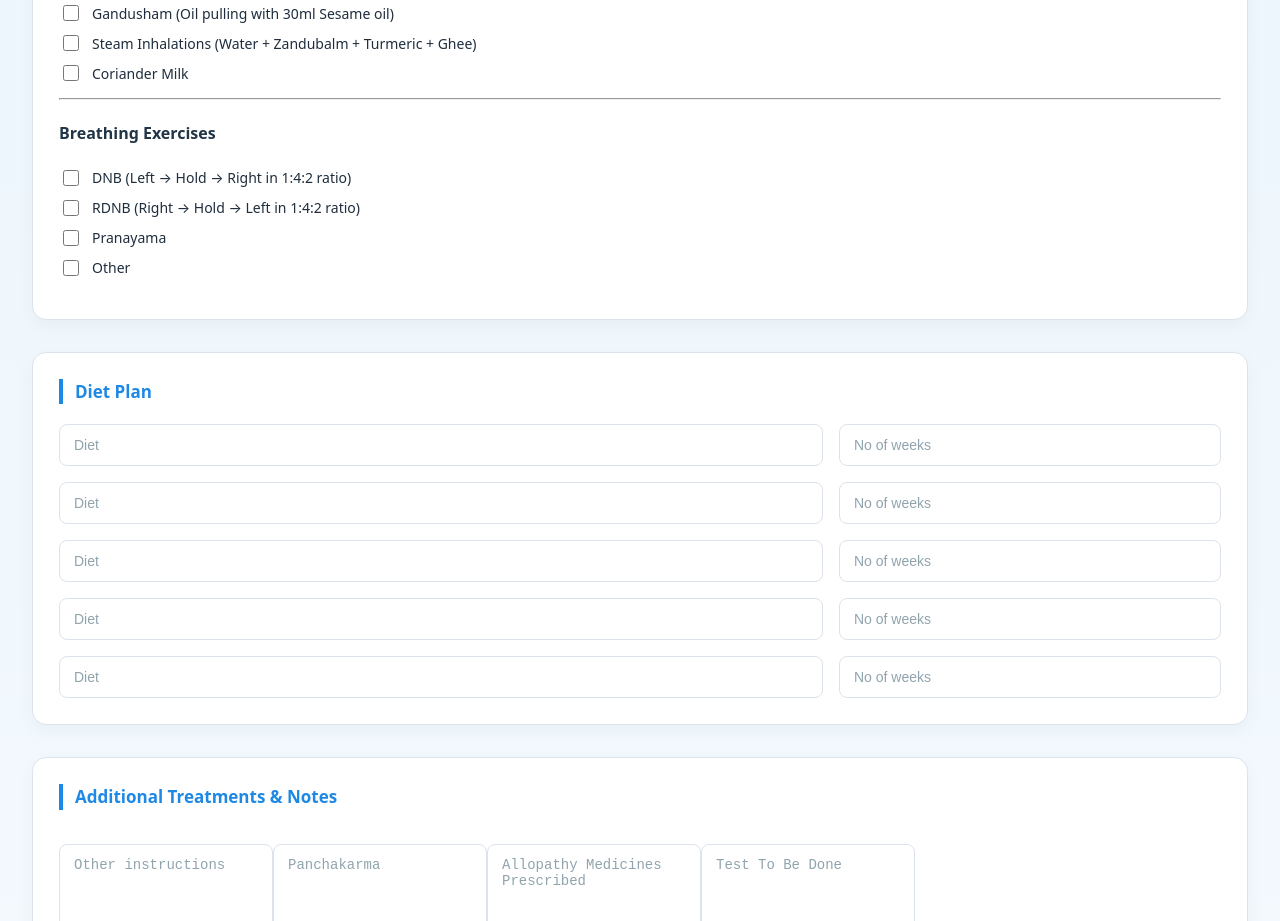
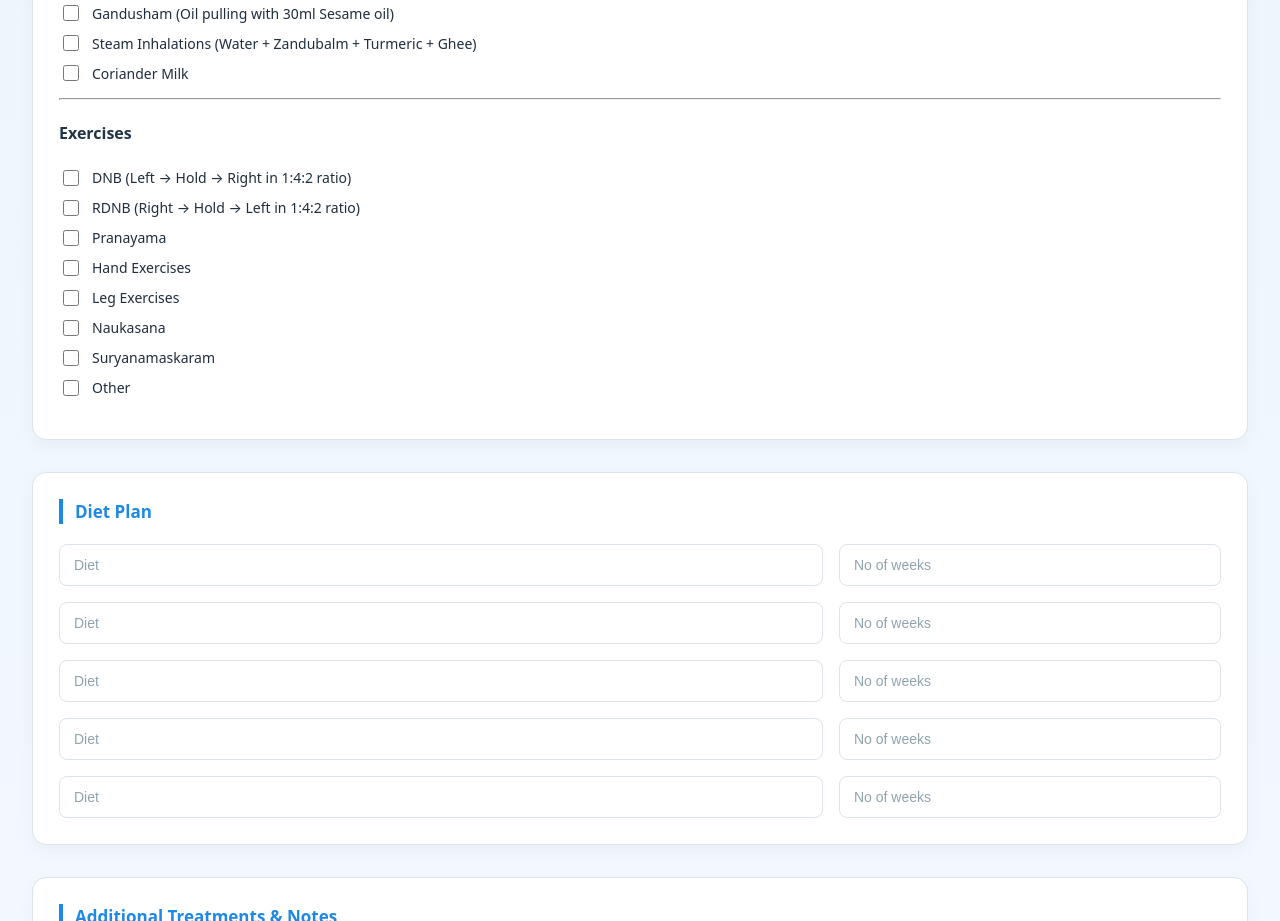
Before and after one commit to Pawankumar-01/prescription_app, a React (Vite) app: page / in a window 1280 px wide. Shown: the part 1900-2821 px from the top of the page. Built offline with nearby package versions, Linux system fonts and the light colour scheme.

Commit message:
updated excercies and layout

```diff
--- a/src/App.css
+++ b/src/App.css
@@ -244,12 +244,12 @@
 /* PAGE */
 .print-root .page {
   width: 210mm;
-  height: 300mm;
+  min-height: 297mm;
   padding: 10mm;
   box-sizing: border-box;
 
   position: relative;
-  overflow: hidden;
+  overflow: visible;
 }
 
 
@@ -258,6 +258,7 @@
   display: flex;
   justify-content: space-between;
   align-items: center;
+  gap: 4mm;
 }
 
 .print-root .logo {
@@ -265,8 +266,33 @@
 }
 
 .print-root .contact {
-  font-size: 11px;
+  font-size: 8px;
   text-align: right;
+  line-height: 1.45;
+  flex: 0 0 44mm;
+}
+
+.print-root .hospital-details {
+  flex: 1;
+  color: #55739b;
+  font-size: 7.5px;
+  line-height: 1.5;
+  text-align: center;
+}
+
+.print-root .hospital-name {
+  color: #000;
+  font-size: 14px;
+  font-weight: 700;
+  line-height: 1.25;
+}
+
+.print-root .hospital-links {
+  margin-top: 1mm;
+}
+
+.print-root .hospital-address {
+  color: #55739b;
 }
 
 /* PATIENT INFO */
@@ -390,6 +416,14 @@
   page-break-inside: avoid;
 }
 
+.print-root .header-row,
+.print-root .patient-info,
+.print-root .vpk-box,
+.print-root .regimen-grid {
+  break-inside: avoid;
+  page-break-inside: avoid;
+}
+
 .checkbox-row {
   color: #1f2d3d !important;
 }
@@ -416,16 +450,52 @@
    ========================================================= */
 @page {
   size: A4;
-  margin: 10mm;
+  margin: 0;
+}
+
+@media screen {
+  .print-root {
+    display: none;
+  }
 }
 
 @media print {
+  html,
   body {
     margin: 0;
+    width: 210mm;
+    min-width: 0;
+    min-height: 0;
+    display: block;
+    background: #fff;
   }
 
   .doctor-ui {
     display: none !important;
+  }
+
+  .print-root {
+    display: block;
+  }
+
+  .print-root .page {
+    width: 210mm;
+    min-height: 297mm;
+    height: auto;
+    padding: 10mm;
+    overflow: visible;
+    break-after: page;
+    page-break-after: always;
+  }
+
+  .print-root .page:last-child {
+    break-after: auto;
+    page-break-after: auto;
+  }
+
+  .print-root .page-break {
+    break-before: auto;
+    page-break-before: auto;
   }
 
 }
@@ -443,3 +513,17 @@
   color: #070707;
   pointer-events: none;
 }
+
+.print-root .doctor-credentials {
+  display: flex;
+  flex-direction: column;
+  gap: 0.35mm;
+  font-size: 7.5px;
+  line-height: 1.15;
+  color: #55739b;
+}
+
+.print-root .doctor-credentials strong {
+  color: #000;
+  font-size: 9px;
+}
--- a/src/App.jsx
+++ b/src/App.jsx
@@ -64,10 +64,14 @@ export default function App() {
     withGinger: false,
     withoutGinger: false,
 
-    // Breathing
+    // Exercises
     dnb: false,
     rdnb: false,
     pranayama: false,
+    handExercises: false,
+    legExercises: false,
+    naukasana: false,
+    suryanamaskaram: false,
 
     // Other
     other: false
--- a/src/components/PrescriptionForm.jsx
+++ b/src/components/PrescriptionForm.jsx
@@ -556,9 +556,9 @@ const updateSupplement = (rowIndex, col, value) => {
             )}
           </div>
 
-          {/* ================= BREATHING ================= */}
+          {/* ================= EXERCISES ================= */}
           <hr />
-          <h4>Breathing Exercises</h4>
+          <h4>Exercises</h4>
 
           <label className="checkbox-row">
             <input
@@ -600,6 +600,62 @@ const updateSupplement = (rowIndex, col, value) => {
               }
             />
             Pranayama
+          </label>
+
+          <label className="checkbox-row">
+            <input
+              type="checkbox"
+              checked={data.regimen.handExercises}
+              onChange={e =>
+                setData(prev => ({
+                  ...prev,
+                  regimen: { ...prev.regimen, handExercises: e.target.checked }
+                }))
+              }
+            />
+            Hand Exercises
+          </label>
+
+          <label className="checkbox-row">
+            <input
+              type="checkbox"
+              checked={data.regimen.legExercises}
+              onChange={e =>
+                setData(prev => ({
+                  ...prev,
+                  regimen: { ...prev.regimen, legExercises: e.target.checked }
+                }))
+              }
+            />
+            Leg Exercises
+          </label>
+
+          <label className="checkbox-row">
+            <input
+              type="checkbox"
+              checked={data.regimen.naukasana}
+              onChange={e =>
+                setData(prev => ({
+                  ...prev,
+                  regimen: { ...prev.regimen, naukasana: e.target.checked }
+                }))
+              }
+            />
+            Naukasana
+          </label>
+
+          <label className="checkbox-row">
+            <input
+              type="checkbox"
+              checked={data.regimen.suryanamaskaram}
+              onChange={e =>
+                setData(prev => ({
+                  ...prev,
+                  regimen: { ...prev.regimen, suryanamaskaram: e.target.checked }
+                }))
+              }
+            />
+            Suryanamaskaram
           </label>
 
           {/* ================= OTHER ================= */}
--- a/src/components/PrintableSheet.jsx
+++ b/src/components/PrintableSheet.jsx
@@ -27,8 +27,15 @@ export default function PrintableSheet({ data }) {
         <div className="header-row">
           <img src={logo} className="logo" alt="Sai Ganga Panakeia" />
 
-          <div className="contact">
-            <div>Appointment: 7331109988 / 6305853769</div>
+          <div className="hospital-details">
+            <div className="hospital-name">SAI GANGA PANAKEIA LIMITED</div>
+            <div>B-Block-01, Indu Fortune Fields The Annexe,</div>
+            <div>Beside Indu Villa's, 13th Phase Rd, Hyderabad, Telangana, India - 500085</div>
+            <div className="hospital-links">Website: https://www.saigangapanakeia.in &nbsp; care@sgprs.com</div>
+          </div>
+
+          <div className="contact hospital-address">
+            <div>Queries: 7331109988 / 6305853769</div>
             <div>Medicines: 9182140113</div>
             <div>Online Yoga Sessions: 9440539030</div>
             <div>Call Between 10am - 6pm</div>
@@ -228,7 +235,7 @@ export default function PrintableSheet({ data }) {
               <p>o Prativaara Virechana – Once weekly</p>
             )}
 
-            <h4>Breathing Exercises</h4>
+            <h4>Exercises</h4>
 
             {data.regimen?.dnb && (
               <p>o DNB (Left → Hold → Right | 1:4:2)</p>
@@ -240,6 +247,22 @@ export default function PrintableSheet({ data }) {
 
             {data.regimen?.pranayama && (
               <p>o Pranayama</p>
+            )}
+
+            {data.regimen?.handExercises && (
+              <p>o Hand Exercises</p>
+            )}
+
+            {data.regimen?.legExercises && (
+              <p>o Leg Exercises</p>
+            )}
+
+            {data.regimen?.naukasana && (
+              <p>o Naukasana</p>
+            )}
+
+            {data.regimen?.suryanamaskaram && (
+              <p>o Suryanamaskaram</p>
             )}
 
             {data.regimen?.other && data.otherNote && (
@@ -334,9 +357,20 @@ export default function PrintableSheet({ data }) {
           <div style={{ textAlign: "center" }}>
             <img
               src={ceoSignature}
-              alt="CEO Signature"
+              alt="Dr. Ravishankar Polisetty's signature"
               style={{ height: "18mm", display: "block", marginBottom: "1mm" }}
             />
+            <div className="doctor-credentials">
+              <strong>DR. RAVISHANKAR POLISETTY</strong>
+              <span>Ordinatura General, Lap and Laser Surgery</span>
+              <span>Ordinatura Cardiovascular Surgery</span>
+              <span>Aspirantura (PhD) Cardiovascular Surgery</span>
+              <span>ND Doctor of Naturopathic Medicine, India</span>
+              <span>MD Alternative Medicine, India</span>
+              <span>DNM Doctor in Natural Medicine, Canada and USA</span>
+              <span>DHS Doctorate in Humanitarian Sciences, Canada and USA</span>
+              <span>MCI Reg.No.: 16651</span>
+            </div>
           </div>
         </div>
 
```
